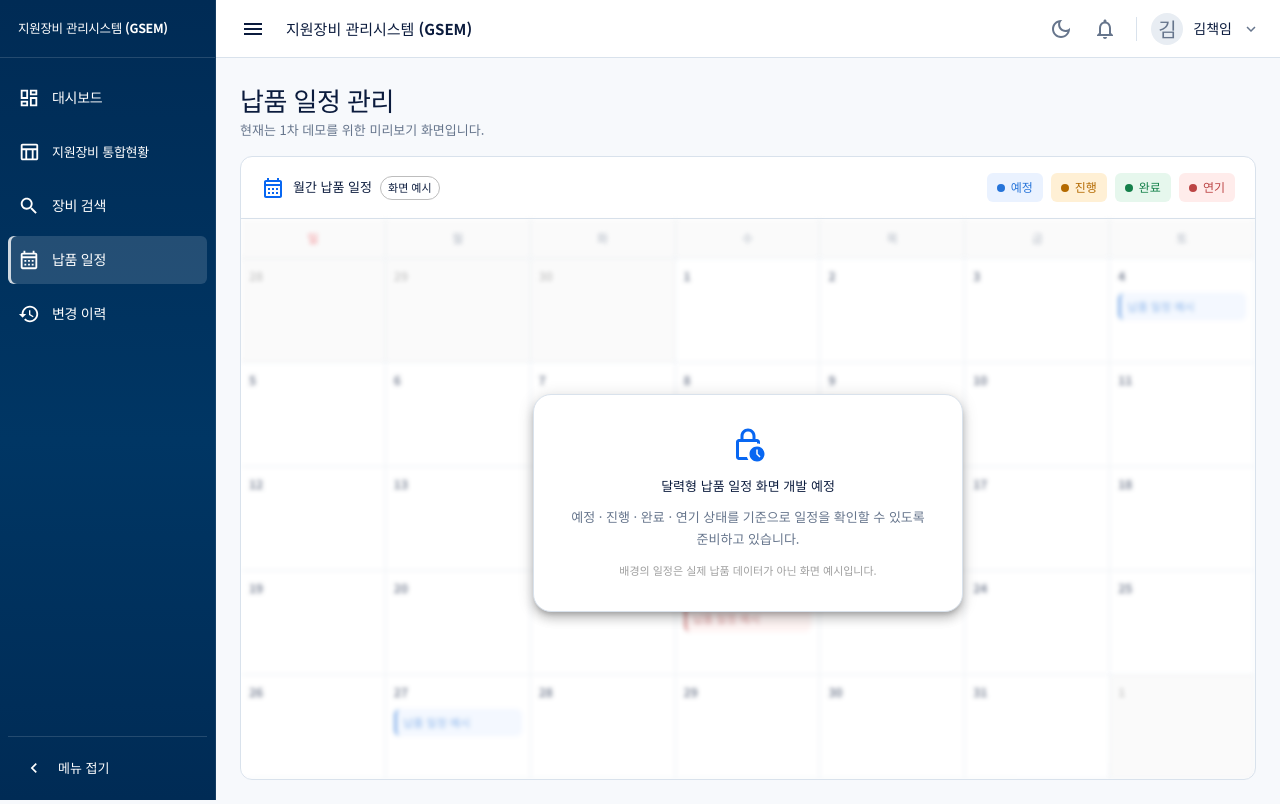
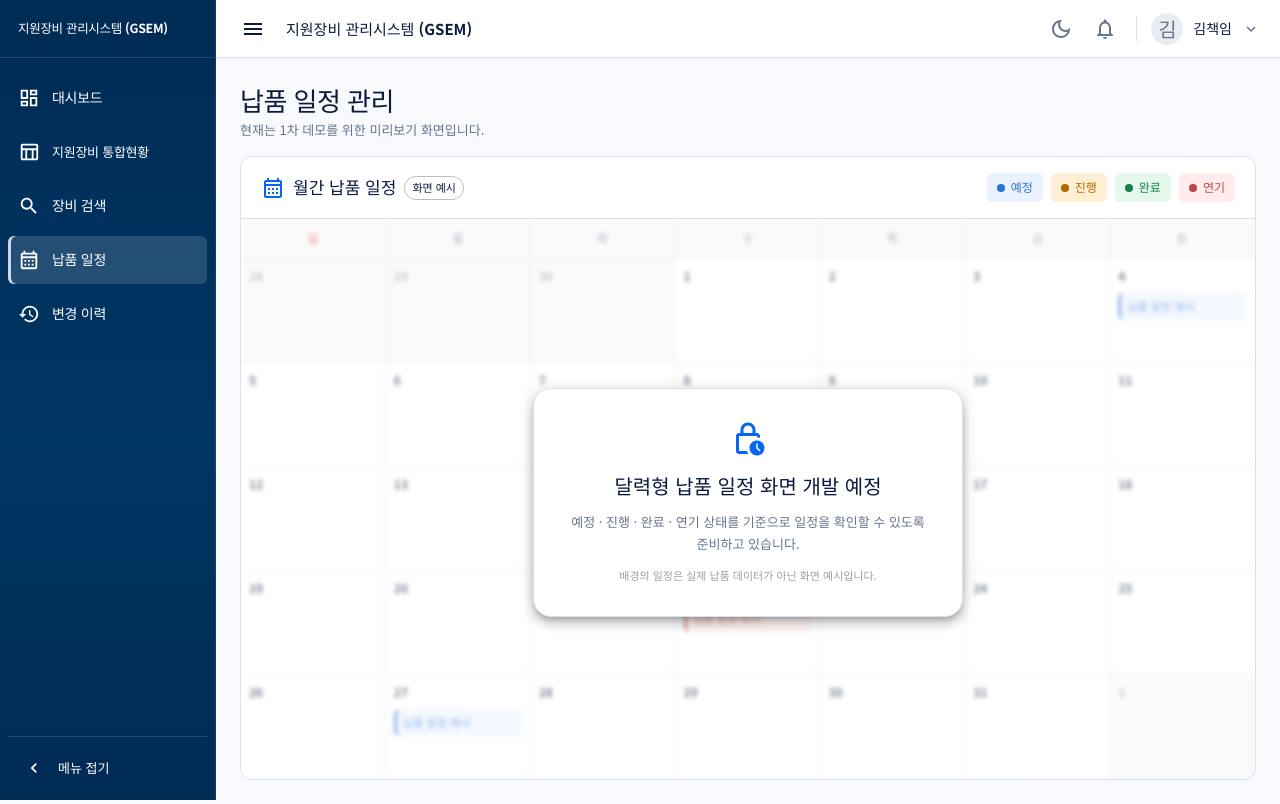
Before and after one commit to Nagyeong3/gsem-web, a React (Vite) app: page /deliveries in a window 1280 px wide. Built offline with nearby package versions, Linux system fonts and the light colour scheme.

Commit message:
fix(demo): use MUI sx Typography props to satisfy strict typecheck

```diff
--- a/src/pages/DeliverySchedulePage.tsx
+++ b/src/pages/DeliverySchedulePage.tsx
@@ -26,7 +26,7 @@ export function DeliverySchedulePage() {
         <Box sx={{ display: 'flex', alignItems: 'center', justifyContent: 'space-between', flexWrap: 'wrap', gap: 2, px: 2.5, py: 2, borderBottom: '1px solid', borderColor: 'divider' }}>
           <Box sx={{ display: 'flex', alignItems: 'center', gap: 1 }}>
             <CalendarMonthOutlined color="primary" />
-            <Typography fontSize={17} fontWeight={800}>월간 납품 일정</Typography>
+            <Typography sx={{ fontSize: 17, fontWeight: 800 }}>월간 납품 일정</Typography>
             <Chip label="화면 예시" size="small" variant="outlined" />
           </Box>
           <Box sx={{ display: 'flex', flexWrap: 'wrap', gap: 1 }}>
@@ -58,7 +58,7 @@ export function DeliverySchedulePage() {
         <Box sx={{ position: 'absolute', inset: 0, top: 70, zIndex: 2, display: 'grid', placeItems: 'center', p: 2, pointerEvents: 'none' }}>
           <Paper elevation={7} sx={{ maxWidth: 430, width: '100%', textAlign: 'center', p: { xs: 2.5, md: 4 }, borderRadius: 3, border: '1px solid', borderColor: 'divider' }}>
             <LockClockOutlined color="primary" sx={{ fontSize: 36, mb: 1 }} />
-            <Typography component="h2" fontSize={20} fontWeight={800}>달력형 납품 일정 화면 개발 예정</Typography>
+            <Typography component="h2" sx={{ fontSize: 20, fontWeight: 800 }}>달력형 납품 일정 화면 개발 예정</Typography>
             <Typography sx={{ mt: 1.25, color: 'text.secondary', fontSize: 13, lineHeight: 1.7 }}>예정 · 진행 · 완료 · 연기 상태를 기준으로 일정을 확인할 수 있도록 준비하고 있습니다.</Typography>
             <Typography sx={{ mt: 1.5, fontSize: 11, color: 'text.disabled' }}>배경의 일정은 실제 납품 데이터가 아닌 화면 예시입니다.</Typography>
           </Paper>
```
